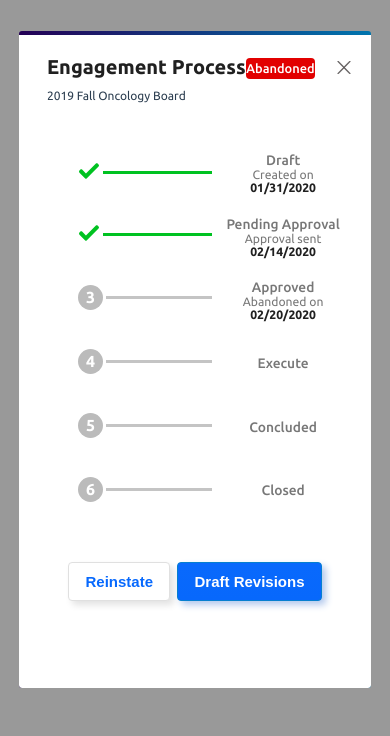
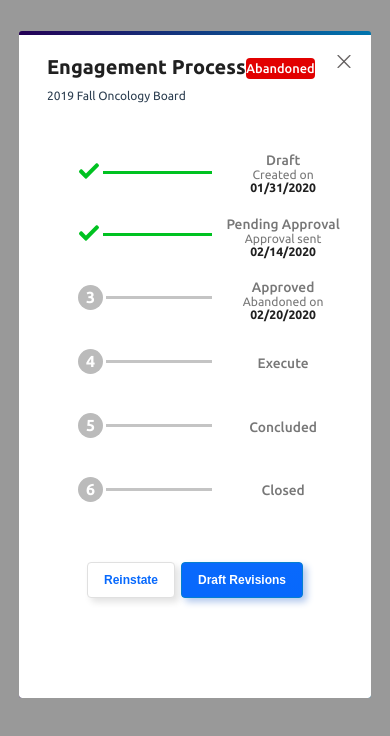
Before and after one commit to ZoiloGranda/modal-test, a Vue app: page / in a window 390 px wide. Both pictures are taken after a click on the button "Open Modal". Shown: the top 736 px of the page. Built offline with nearby package versions, Linux system fonts and the light colour scheme.

Commit message:
Buttons css

```diff
--- a/src/components/MainButton.vue
+++ b/src/components/MainButton.vue
@@ -38,6 +38,9 @@ button {
  font-weight: bold;
  padding: 10px 16px;
  text-decoration: none;
+ @media only screen and (max-width: 400px) {
+  font-size: 12px;
+ }
 }
  button:hover {
   background: linear-gradient(to bottom, #ffffff 5%, #ffffff 100%);
--- a/src/components/Modal.vue
+++ b/src/components/Modal.vue
@@ -126,7 +126,10 @@ export default {
   .modal-content{
    height: 75vh;
    margin: 8% auto;
-  padding: 20px 20px 0px 20px;
+   padding: 20px 20px 10px 20px;
+   .close{
+    align-self: baseline;
+   }
   }
  }
 }
--- a/src/components/SecondaryButton.vue
+++ b/src/components/SecondaryButton.vue
@@ -37,6 +37,9 @@ button {
  font-weight: bold;
  padding: 10px 16px;
  text-decoration: none;
+ @media only screen and (max-width: 400px) {
+  font-size: 12px;
+ }
 }
 button:hover {
  background: linear-gradient(to bottom, #0969FC 5%, #0768fc 100%);
```
Lines whose indentation alone changed are shown as unchanged.
